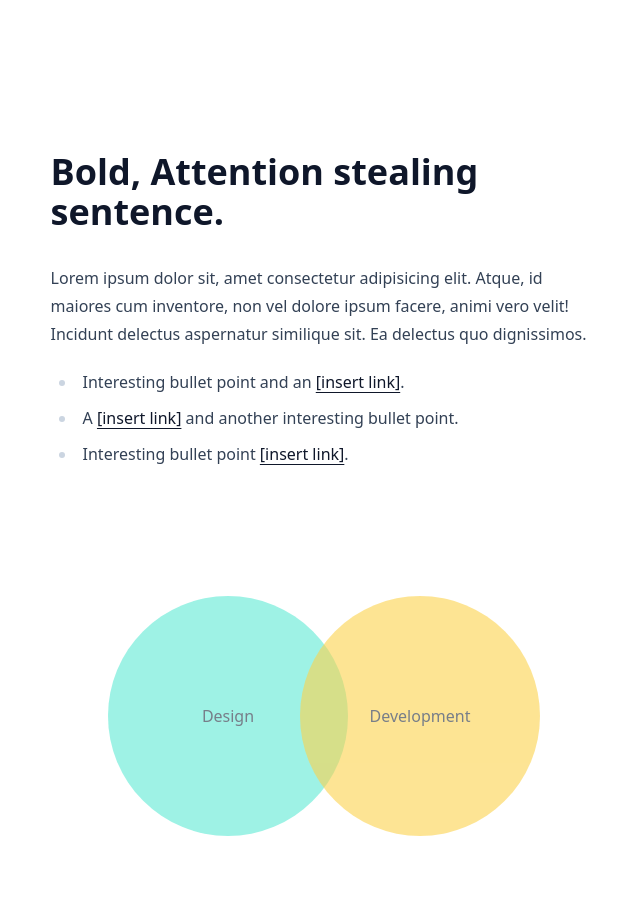
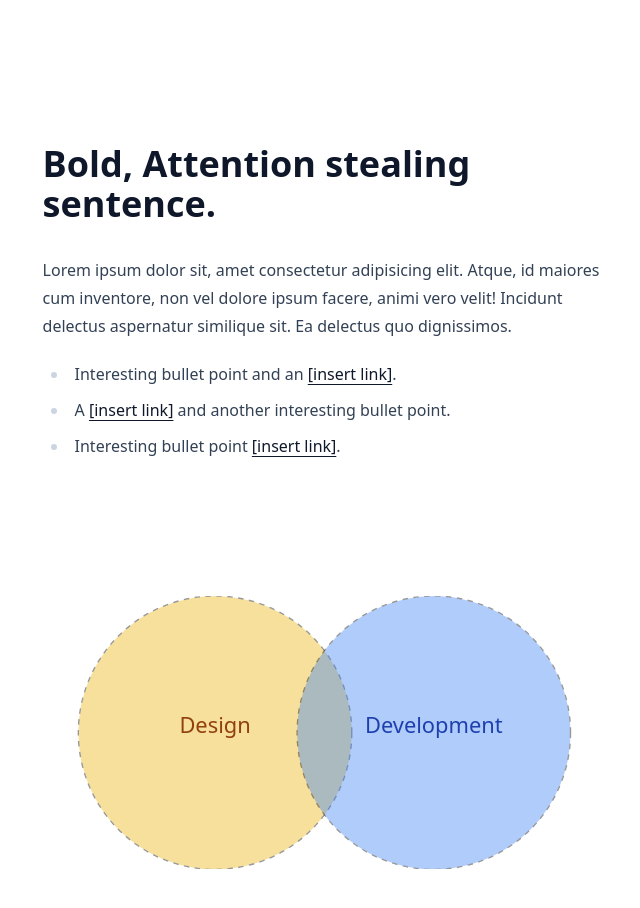
Before and after one commit to commitsovercoffee/site, a SvelteKit app: page / in a window 1280 px wide. Shown: the top 908 px of the page, without its empty margins (316-956 px from the left). Before the commit the page ends 860 px from the top, so only its background shows below. Built offline with nearby package versions, Linux system fonts and the light colour scheme.

Commit message:
adds venn diagram

```diff
--- a/src/app.html
+++ b/src/app.html
@@ -8,7 +8,7 @@
   </head>
   <body
     data-sveltekit-preload-data="hover"
-    class="p-6 prose prose-slate mx-auto selection:bg-teal-300"
+    class="p-4 prose prose-slate mx-auto selection:bg-teal-300"
   >
     <div style="display: contents">%sveltekit.body%</div>
   </body>
--- a/src/routes/+page.svelte
+++ b/src/routes/+page.svelte
@@ -20,17 +20,37 @@
 		</li>
 	</ul>
 
-	<div class="mt-32 flex justify-center">
-		<div
-			class="flex -z-10 justify-center items-center relative left-6 rounded-full bg-teal-300 w-60 h-60 opacity-60"
+	<svg class="my-32 p-2 w-full h-auto" viewBox="100 0 400 200">
+		<circle
+			cx="220"
+			cy="100"
+			r="100"
+			stroke="black"
+			stroke-dasharray="4"
+			class="fill-current text-yellow-500 opacity-40"
+		/>
+		<text
+			x="220"
+			y="100"
+			text-anchor="middle"
+			class="fill-current text-amber-800 select-none"
+			>Design</text
 		>
-			<span class="z-10 text-slate-800"> Design </span>
-		</div>
 
-		<div
-			class="flex -z-10 justify-center items-center relative right-6 rounded-full bg-amber-300 w-60 h-60 opacity-60"
+		<circle
+			cx="380"
+			cy="100"
+			r="100"
+			stroke="black"
+			stroke-dasharray="4"
+			class="fill-current text-blue-500 opacity-40"
+		/>
+		<text
+			x="380"
+			y="100"
+			text-anchor="middle"
+			class="fill-current text-blue-800 select-none"
+			>Development</text
 		>
-			<span class="z-10 text-slate-800"> Development </span>
-		</div>
-	</div>
+	</svg>
 </article>
```
